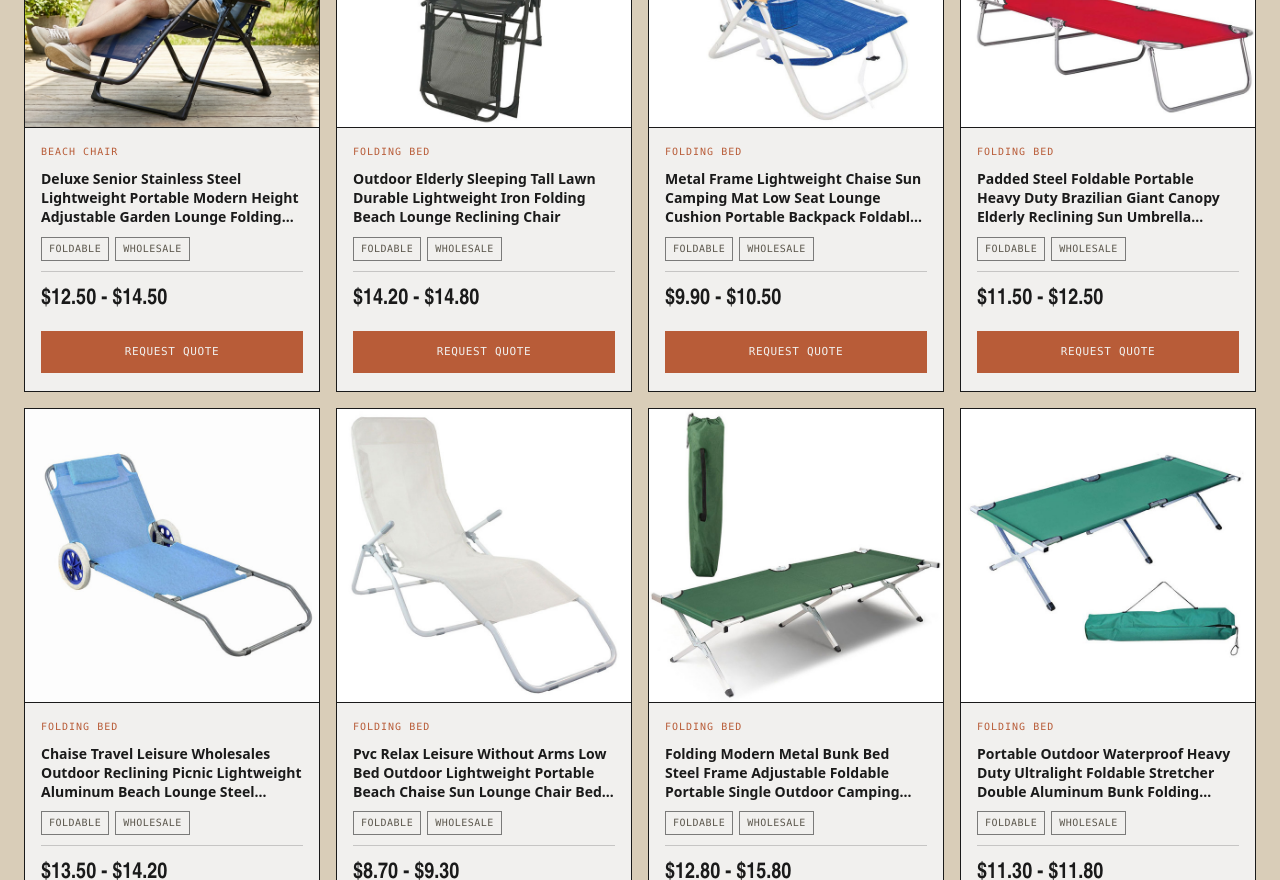
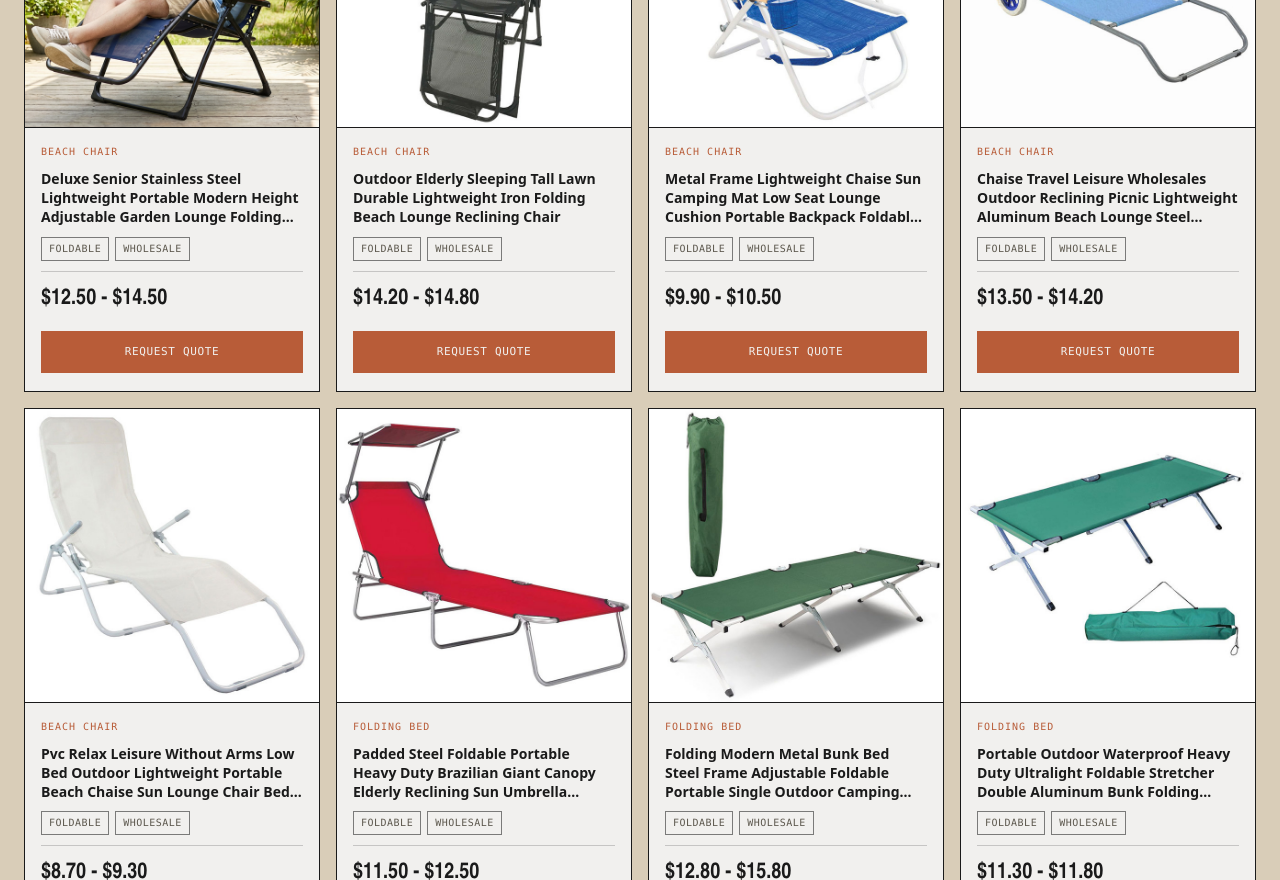
Before and after one commit to CareLee1126/chiaty-outdoor, a React (Vite) app: page /products in a window 1280 px wide. Shown: the part 1920-2800 px from the top of the page. Built offline with nearby package versions, Linux system fonts and the light colour scheme.

Commit message:
Move 4 chaise sun loungers from Folding Bed to Beach Chair

```diff
--- a/src/data/products.js
+++ b/src/data/products.js
@@ -84,7 +84,7 @@ export const products = [
   {
     "id": "62324193889",
     "name": "Outdoor Elderly Sleeping Tall Lawn Durable Lightweight Iron Folding Beach Lounge Reclining Chair",
-    "category": "Folding Bed",
+    "category": "Beach Chair",
     "priceMin": 14.2,
     "priceMax": 14.8,
     "priceLabel": "$14.20 - $14.80",
@@ -93,11 +93,29 @@ export const products = [
   {
     "id": "62327907136",
     "name": "Metal Frame Lightweight Chaise Sun Camping Mat Low Seat Lounge Cushion Portable Backpack Foldable Beach Chair",
-    "category": "Folding Bed",
+    "category": "Beach Chair",
     "priceMin": 9.9,
     "priceMax": 10.5,
     "priceLabel": "$9.90 - $10.50",
     "image": "/assets/images/products/p21.jpg"
+  },
+  {
+    "id": "62330758389",
+    "name": "Chaise Travel Leisure Wholesales Outdoor Reclining Picnic Lightweight Aluminum Beach Lounge Steel Folding Chair with Wheel",
+    "category": "Beach Chair",
+    "priceMin": 13.5,
+    "priceMax": 14.2,
+    "priceLabel": "$13.50 - $14.20",
+    "image": "/assets/images/products/p44.jpg"
+  },
+  {
+    "id": "62331132604",
+    "name": "Pvc Relax Leisure Without Arms Low Bed Outdoor Lightweight Portable Beach Chaise Sun Lounge Chair Bed Folding Rocking Chair",
+    "category": "Beach Chair",
+    "priceMin": 8.7,
+    "priceMax": 9.3,
+    "priceLabel": "$8.70 - $9.30",
+    "image": "/assets/images/products/p47.jpg"
   },
   {
     "id": "62329567699",
@@ -107,24 +125,6 @@ export const products = [
     "priceMax": 12.5,
     "priceLabel": "$11.50 - $12.50",
     "image": "/assets/images/products/p28.jpg"
-  },
-  {
-    "id": "62330758389",
-    "name": "Chaise Travel Leisure Wholesales Outdoor Reclining Picnic Lightweight Aluminum Beach Lounge Steel Folding Chair with Wheel",
-    "category": "Folding Bed",
-    "priceMin": 13.5,
-    "priceMax": 14.2,
-    "priceLabel": "$13.50 - $14.20",
-    "image": "/assets/images/products/p44.jpg"
-  },
-  {
-    "id": "62331132604",
-    "name": "Pvc Relax Leisure Without Arms Low Bed Outdoor Lightweight Portable Beach Chaise Sun Lounge Chair Bed Folding Rocking Chair",
-    "category": "Folding Bed",
-    "priceMin": 8.7,
-    "priceMax": 9.3,
-    "priceLabel": "$8.70 - $9.30",
-    "image": "/assets/images/products/p47.jpg"
   },
   {
     "id": "62319391852",
```
